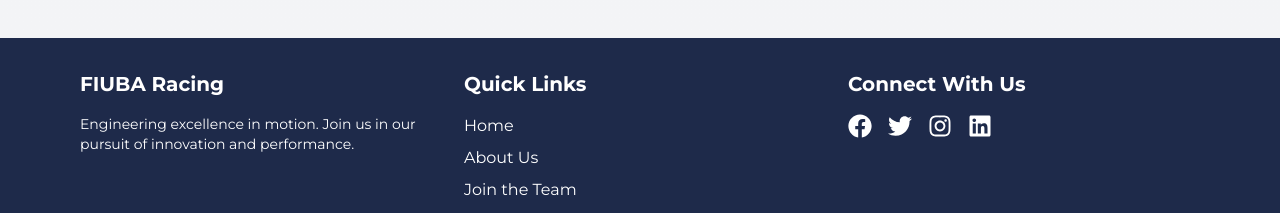
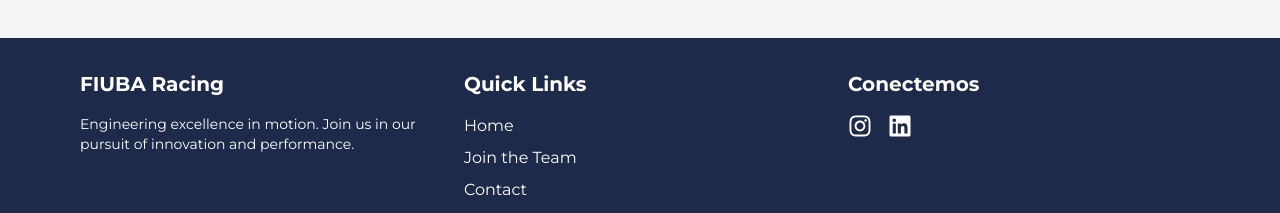
Before and after one commit to Agustin1324/formula-sae-website, a Next.js app: page / in a window 1280 px wide. Shown: the part 6671-6884 px from the top of the page. Built offline with nearby package versions, Linux system fonts and the light colour scheme.

Commit message:
feat: add lg and Linkedin links and delete about us from quick links

```diff
--- a/components/footer.tsx
+++ b/components/footer.tsx
@@ -14,24 +14,23 @@ export default function Footer() {
             <h3 className="text-xl font-bold mb-4">Quick Links</h3>
             <ul className="space-y-2">
               <li><Link href="/" className="hover:text-[#00A3FF] transition-colors duration-300">Home</Link></li>
-              <li><Link href="/about" className="hover:text-[#00A3FF] transition-colors duration-300">About Us</Link></li>
               <li><Link href="/join" className="hover:text-[#00A3FF] transition-colors duration-300">Join the Team</Link></li>
               <li><Link href="/contact" className="hover:text-[#00A3FF] transition-colors duration-300">Contact</Link></li>
             </ul>
           </div>
           <div>
-            <h3 className="text-xl font-bold mb-4">Connect With Us</h3>
+            <h3 className="text-xl font-bold mb-4">Conectemos</h3>
             <div className="flex space-x-4">
-              <a href="#" className="text-white hover:text-[#00A3FF] transition-colors duration-300">
-                <FaFacebook size={24} />
-              </a>
-              <a href="#" className="text-white hover:text-[#00A3FF] transition-colors duration-300">
-                <FaTwitter size={24} />
-              </a>
-              <a href="#" className="text-white hover:text-[#00A3FF] transition-colors duration-300">
+              <a
+              href="https://www.instagram.com/fiuba_racing/"
+              className="text-white hover:text-[#00A3FF] transition-colors duration-300"
+
+              >
                 <FaInstagram size={24} />
               </a>
-              <a href="#" className="text-white hover:text-[#00A3FF] transition-colors duration-300">
+              <a
+                href="https://www.linkedin.com/company/fiuba-racing-team/"
+                className="text-white hover:text-[#00A3FF] transition-colors duration-300">
                 <FaLinkedin size={24} />
               </a>
             </div>
```
